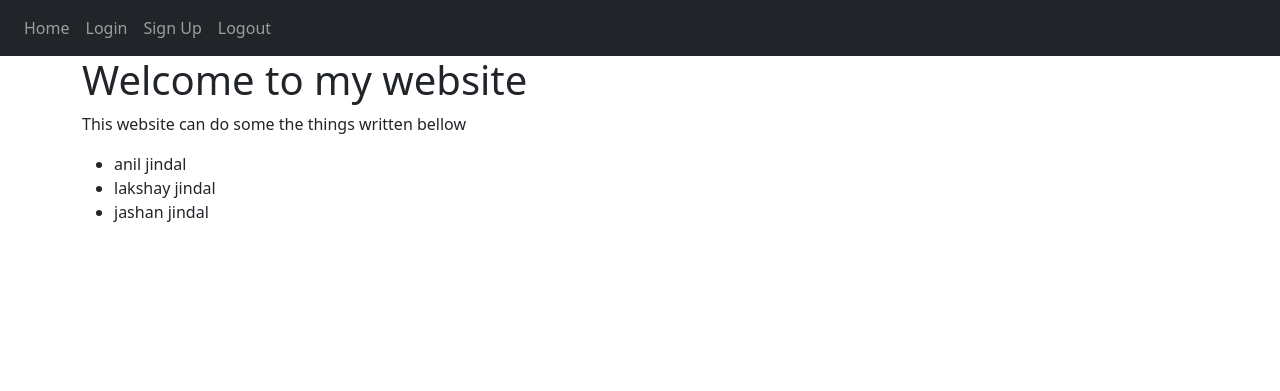
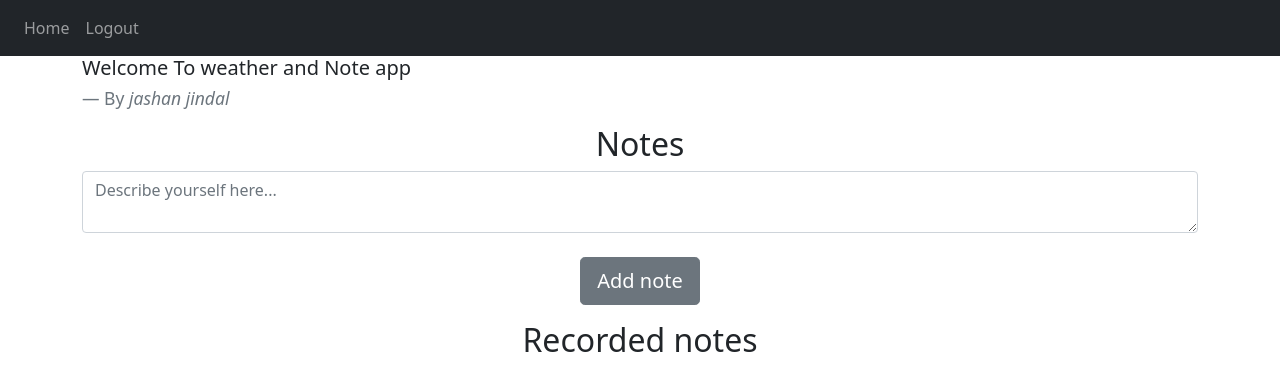
Before and after one commit to jjsquare/j-2, a Flask app: template website/templates/home.html in a window 1280 px wide. Shown: the top 391 px of the page. Run offline with Flask 2, Linux system fonts and the light colour scheme; the template is opened without the code that fills it: values that come from a table or form of the project are taken from there, others are empty; data comes from the database, SQL or seed files in the repository; both versions use the stored data as it was before the commit; some libraries are stand-ins or nearby versions.

Commit message:
added functioinality to add and delete the notes

```diff
--- /dev/null
+++ b/website/static/index.js
@@ -0,0 +1,8 @@
+function delete_note(note_id){
+    fetch('/delete-note', {
+    method : "POST",
+    body : JSON.stringify({noteId : note_id})
+}).then((_res) =>{
+    window.location.href = "/";
+    });
+}
--- a/website/templates/base.html
+++ b/website/templates/base.html
@@ -33,10 +33,13 @@
             </button>
             <div class="collapse navbar-collapse" id="navbar">
               <div class="navbar-nav">
+                {% if user.is_authenticated%}
                 <a class="nav-item nav-link" id="home" href="/">Home</a>
+                <a class="nav-item nav-link" id="logout" href="/logout">Logout</a>
+                {% else %}
                 <a class="nav-item nav-link" id="login" href="/login">Login</a>
                 <a class="nav-item nav-link" id="signUp" href="/sign-up">Sign Up</a>
-                <a class="nav-item nav-link" id="logout" href="/logout">Logout</a>
+                {% endif %}
               </div>
             </div>
           </nav>
@@ -75,5 +78,9 @@
             integrity="sha384-JZR6Spejh4U02d8jOt6vLEHfe/JQGiRRSQQxSfFWpi1MquVdAyjUar5+76PVCmYl"
             crossorigin="anonymous"
           ></script>
+          <script
+      type="text/javascript"
+      src="{{ url_for('static', filename='index.js') }}"
+    ></script>
     </body>
 </html>
--- a/website/templates/home.html
+++ b/website/templates/home.html
@@ -2,12 +2,36 @@
 {% block title %}HOME{% endblock %}
 {% block content %}
 <h1>
-            Welcome to my website
+    <blockquote class="blockquote">
+        <p class="mb-0">Welcome To weather and Note app</p><br>
+        <footer class="blockquote-footer">By <cite title="Source Title">jashan jindal</cite></footer>
+      </blockquote>
         </h1>
-        <p>This website can do some the things written bellow</p>
-        <ul>
-            <li>anil jindal</li>
-            <li>lakshay jindal</li>
-            <li>jashan jindal</li>
-        </ul>
+<div align="center">
+    <h2 align="center">
+        Notes
+    </h2>
+    <form method="POST">
+        <textarea name = "note" id="note" class="form-control" placeholder="Describe yourself here..."></textarea>
+        <br>
+        <div align="center">
+            <button type="submit" class = "btn btn-secondary btn-lg" >Add note</button>
+        </div>
+    </form>
+    </div>
+<div align="center">
+    <h2>
+        Recorded notes
+    </h2>
+    <ul align="LEFT" class="list-group list-group-flush" id="notes">
+        {% for note in user.notes %}
+        <li class="list-group-item" >{{note.data}}
+            <button type="button" class="close" onclick="delete_note({{ note.id }})">
+                <span aria-hidden="true">&times;</span>
+            </button>
+        </li>
+        {%endfor%}
+    </ul>
+</div>
+
 {% endblock %}
```
Also changed, not shown: website/__init__.py (+9 -0 lines), website/auth.py (+10 -4 lines), website/views.py (+31 -3 lines), website/database.db (deleted).
